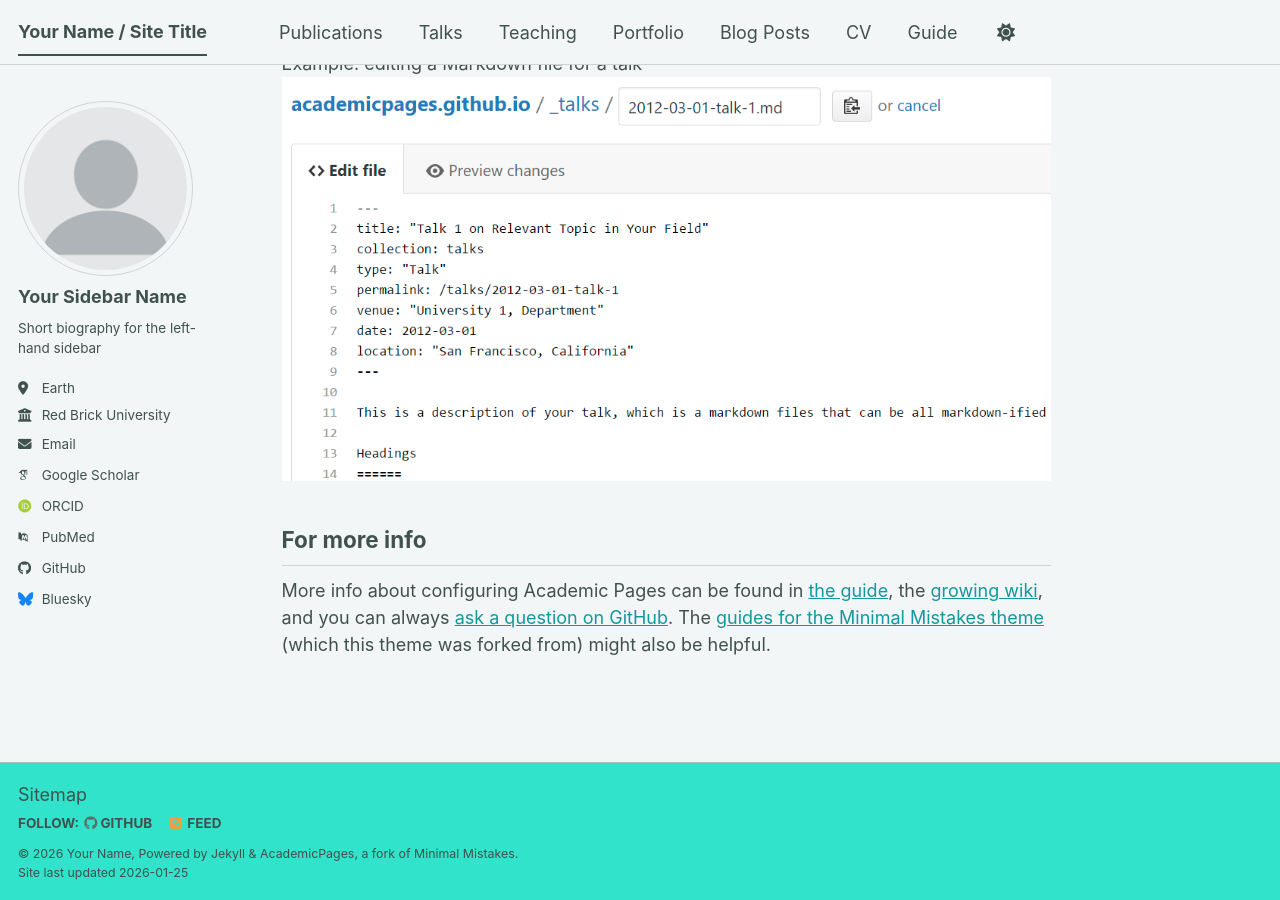
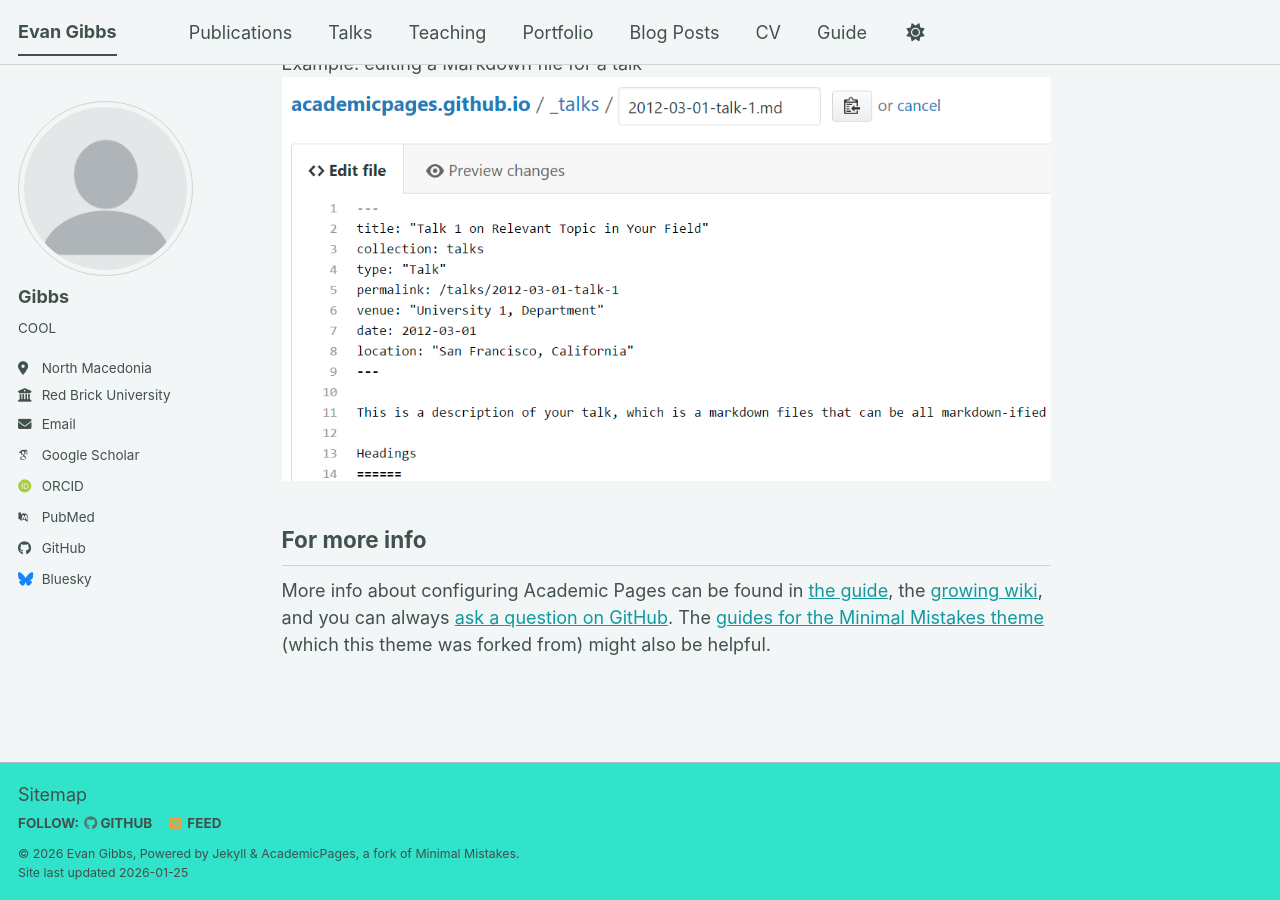
Before and after one commit to EvanGibbs717/EvanGibbs, a Jekyll site: the page built from _pages/about.md, in a window 1280 px wide and 900 px high, scrolled down 2720 px. Built offline with Jekyll 4.4.1, drawn with Linux system fonts in a browser that asks for light colours; some web fonts are replaced; a script bundle is joined from its source files by our own code; library files that are not in the unit come from our copies.

Commit message:
Update _config.yml

```diff
--- a/_config.yml
+++ b/_config.yml
@@ -9,11 +9,11 @@
 # Basic Site Settings
 locale                   : "en-US"
 site_theme               : "mint" # The available themes options are "default", "air", "sunrise", "mint", "dirt" and "contrast"
-title                    : "Your Name / Site Title"
+title                    : "Evan Gibbs"
 title_separator          : "-"
-name                     : &name "Your Name"
+name                     : &name "Evan Gibbs"
 description              : &description "Your Name's academic portfolio"   # Update this with a general description of your site, this is the default if not overridden by a page
-url                      : https://academicpages.github.io # The base hostname & protocol for your site e.g. "https://[your GitHub username].github.io",
+url                      : https://EvanGibbs717.github.io # The base hostname & protocol for your site e.g. "https://[your GitHub username].github.io",
                                                            # or if you already have some other page hosted on Github then use "https://[your GitHub username].github.io/[Your Repo Name]"
 baseurl                  : "" # the subpath of your site, e.g. "/blog"
 repository               : "academicpages/academicpages.github.io"
@@ -24,10 +24,10 @@
 author:
   # Biographic information
   avatar           : "profile.png"
-  name             : "Your Sidebar Name"
+  name             : "Gibbs"
   pronouns         : # example: "she/her"
-  bio              : "Short biography for the left-hand sidebar"
-  location         : "Earth"
+  bio              : "COOL"
+  location         : "North Macedonia"
   employer         : "Red Brick University"
   uri              : # URL
   email            : "none@example.org"
```
